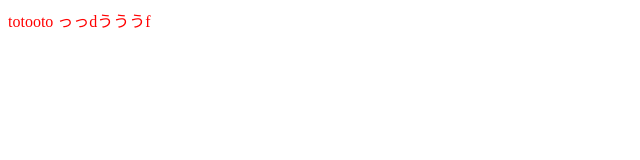
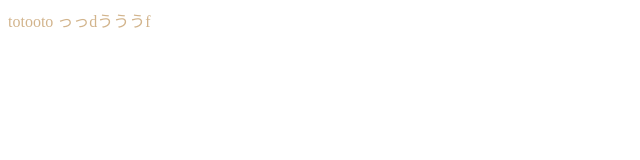
Before and after one commit to juth5/html.css-practixce, a plain HTML site: page index.html in a window 1280 px wide. Shown: the full height of the page, 0-640 px from the left. Drawn offline with Linux system fonts and the light colour scheme.

Commit message:
少し修正

```diff
--- a/index.css
+++ b/index.css
@@ -1,3 +1,3 @@
 body{
-  color:red;
+  color:tan;
 }
```
